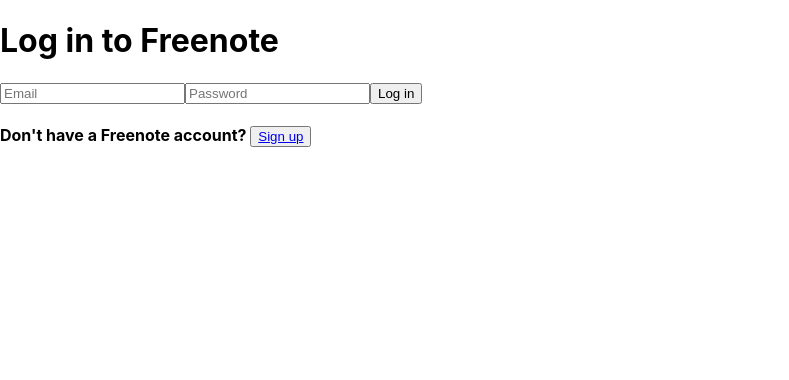
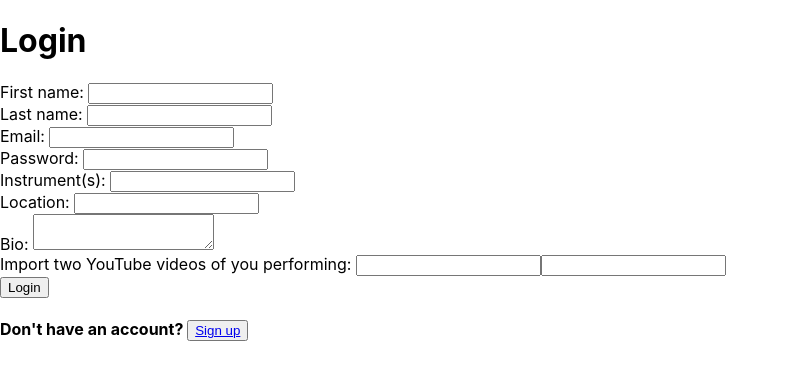
Before and after one commit to samuelwstout/phase-4-sample-project-frontend, a React (Create React App) app: page /login in a window 1280 px wide. Shown: the top 380 px of the page, without its empty margins (0-789 px from the left). Built offline with nearby package versions, Linux system fonts and the light colour scheme.

Commit message:
Able to log in musician

```diff
--- a/src/App.jsx
+++ b/src/App.jsx
@@ -41,16 +41,17 @@
       .then(r => r.json())
       .then(musician => loginMusician(musician))
     }
-  }, [])
+  }, [loggedIn])
 
   return (
     <Router>
+      { loggedIn ? <h1>Hey, you're logged in!</h1> : null}
       <Routes>
         <Route path="/" element={<Landingpage />} />
         <Route path="/signup" element={<Signup />} />
         <Route path="/signup_as_contractor" element={<SignupAsContractor />} />
-        <Route path="/signup_as_musician" element={<SignupAsMusician loggedIn={loggedIn} loginMusician={loginMusician} />} />
-        <Route path="/login" element={<Login />} />
+        <Route path="/signup_as_musician" element={<SignupAsMusician loginMusician={loginMusician} />} />
+        <Route path="/login" element={<Login loginMusician={loginMusician}/>} />
         <Route path="/create_job" element={<CreateJob />} />
         <Route path="/my_jobs" element={<MyJobs />} />
         {/* When a contractor clicks on a job in 'my jobs'. /my_jobs/job/:id */}
--- a/src/components/Authentication/Login.jsx
+++ b/src/components/Authentication/Login.jsx
@@ -1,16 +1,96 @@
-import React from 'react'
-import { Link } from 'react-router-dom'
+import React, { useState } from 'react'
+import { baseUrl, headers } from '../../Globals'
+import { Link, useNavigate } from 'react-router-dom'
 
-const Login = () => {
+const SignupAsMusician = ({ loginMusician }) => {
+
+  const navigate = useNavigate()
+
+
+  const [first_name, setFirstName] = useState('')
+  const [last_name, setLastName] = useState('')
+  const [email, setEmail] = useState('')
+  const [password, setPassword] = useState('')
+  const [instrument, setInstrument] = useState('')
+  const [location, setLocation] = useState('')
+  const [bio, setBio] = useState('')
+  const [media_url1, setMedia1] = useState('')
+  const [media_url2, setMedia2] = useState('')
+
+  const handleSubmit = (e) => {
+    e.preventDefault()
+
+    const strongParams = {
+        first_name,
+        last_name,
+        email,
+        password,
+        instrument,
+        location,
+        bio,
+        media_url1,
+        media_url2
+    }
+
+    fetch(baseUrl + '/login', {
+      method: "POST",
+      headers,
+      body: JSON.stringify(strongParams)
+    })
+      .then(r => r.json())
+      .then(data => {
+        loginMusician(data.musician)
+        localStorage.setItem('jwt', data.token)
+        if (data.musician) navigate('/find_work')
+      })
+  }
+
+
+
   return (
     <div>
-      <h1>Log in to Freenote</h1>
-      <input placeholder='Email'></input>
-      <input placeholder='Password'></input>
-      <button>Log in</button>
-      <h4>Don't have a Freenote account? <button><Link to="/signup">Sign up</Link></button></h4>
+        <h1>Login</h1>
+        <form onSubmit={ handleSubmit }>
+          <div>
+            <label htmlFor='first_name'>First name: </label>
+            <input type='text' name='first name' id='first_name' value={ first_name } onChange={e => setFirstName(e.target.value)} />
+          </div>
+          <div>
+            <label htmlFor='last_name'>Last name: </label>
+            <input type='text' name='last name' id='last_name' value={ last_name } onChange={e => setLastName(e.target.value)} />
+          </div>
+          <div>
+            <label htmlFor='email'>Email: </label>
+            <input type='text' name='email' id='email' value={ email } onChange={e => setEmail(e.target.value)} />
+          </div>
+          <div>
+            <label htmlFor='password'>Password: </label>
+            <input type='password' name='password' id='password' value={ password } onChange={e => setPassword(e.target.value)} />
+          </div>
+          <div>
+            <label htmlFor='instrument'>Instrument(s): </label>
+            <input type='text' name='instrument' id='instrument' value={ instrument } onChange={e => setInstrument(e.target.value)} />
+          </div>
+          <div>
+            <label htmlFor='location'>Location: </label>
+            <input type='text' name='location' id='location' value={ location } onChange={e => setLocation(e.target.value)} />
+          </div>
+          <div>
+            <label htmlFor='bio'>Bio: </label>
+            <textarea type='text' name='bio' id='bio' value={ bio } onChange={e => setBio(e.target.value)} />
+          </div>
+          <div>
+            <label htmlFor='media1'>Import two YouTube videos of you performing: </label>
+            <input type='text' name='media1' id='media1' value={ media_url1 } onChange={e => setMedia1(e.target.value)} />
+            <input type='text' name='media2' id='media2' value={ media_url2 } onChange={e => setMedia2(e.target.value)} />
+          </div>
+
+          <input type='submit' value='Login' />
+        </form>
+
+        <h4>Don't have an account? <button><Link to="/signup">Sign up</Link></button></h4>
     </div>
   )
 }
 
-export default Login
+export default SignupAsMusician
--- a/src/components/Authentication/SignupAsMusician.jsx
+++ b/src/components/Authentication/SignupAsMusician.jsx
@@ -2,36 +2,34 @@
 import { baseUrl, headers } from '../../Globals'
 import { Link, useNavigate } from 'react-router-dom'
 
-const SignupAsMusician = ({ loginMusician, loggedIn }) => {
+const SignupAsMusician = ({ loginMusician }) => {
 
   const navigate = useNavigate()
 
-  // if (loggedIn) navigate('/find_work')
-
-  const [firstName, setFirstName] = useState('')
-  const [lastName, setLastName] = useState('')
+  const [first_name, setFirstName] = useState('')
+  const [last_name, setLastName] = useState('')
   const [email, setEmail] = useState('')
   const [password, setPassword] = useState('')
   const [instrument, setInstrument] = useState('')
   const [location, setLocation] = useState('')
   const [bio, setBio] = useState('')
-  const [media1, setMedia1] = useState('')
-  const [media2, setMedia2] = useState('')
+  const [media_url1, setMedia1] = useState('')
+  const [media_url2, setMedia2] = useState('')
 
   const handleSubmit = (e) => {
     e.preventDefault()
 
     const strongParams = {
       musician: {
-        firstName,
-        lastName,
+        first_name,
+        last_name,
         email,
         password,
         instrument,
         location,
         bio,
-        media1,
-        media2
+        media_url1,
+        media_url2
       }
     }
 
@@ -44,6 +42,7 @@
       .then(data => {
         loginMusician(data.musician)
         localStorage.setItem('jwt', data.token)
+        navigate('/find_work')
       })
   }
 
@@ -54,11 +53,11 @@
         <form onSubmit={ handleSubmit }>
           <div>
             <label htmlFor='first_name'>First name: </label>
-            <input type='text' name='first name' id='first_name' value={ firstName } onChange={e => setFirstName(e.target.value)} />
+            <input type='text' name='first name' id='first_name' value={ first_name } onChange={e => setFirstName(e.target.value)} />
           </div>
           <div>
             <label htmlFor='last_name'>Last name: </label>
-            <input type='text' name='last name' id='last_name' value={ lastName } onChange={e => setLastName(e.target.value)} />
+            <input type='text' name='last name' id='last_name' value={ last_name } onChange={e => setLastName(e.target.value)} />
           </div>
           <div>
             <label htmlFor='email'>Email: </label>
@@ -82,8 +81,8 @@
           </div>
           <div>
             <label htmlFor='media1'>Import two YouTube videos of you performing: </label>
-            <input type='text' name='media1' id='media1' value={ media1 } onChange={e => setMedia1(e.target.value)} />
-            <input type='text' name='media2' id='media2' value={ media2 } onChange={e => setMedia2(e.target.value)} />
+            <input type='text' name='media1' id='media1' value={ media_url1 } onChange={e => setMedia1(e.target.value)} />
+            <input type='text' name='media2' id='media2' value={ media_url2 } onChange={e => setMedia2(e.target.value)} />
           </div>
 
           <input type='submit' value='Create account' />
--- a/src/components/Navigation/NavbarMusician.jsx
+++ b/src/components/Navigation/NavbarMusician.jsx
@@ -17,7 +17,7 @@
       <li><Link to="/">Freenote</Link></li>
         <li><Link to="/find_work">Find Work</Link></li>
         <li><Link to="/my_applications">My Applications</Link></li>
-        <li><a onClick={ handleLogout }>Logout</a></li>
+        <li onClick={ handleLogout }>Logout</li>
       </ul>
     </div>
   )
```
